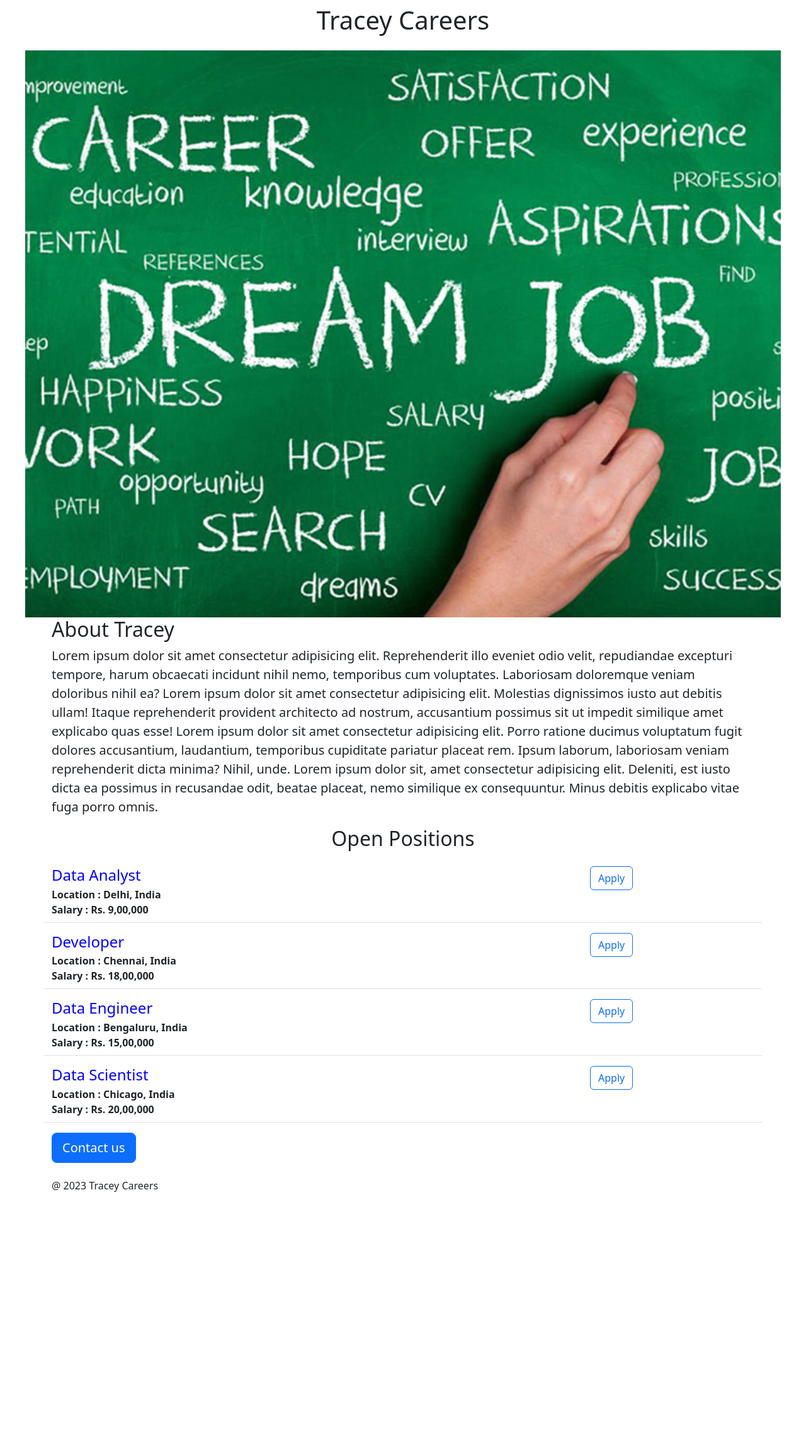
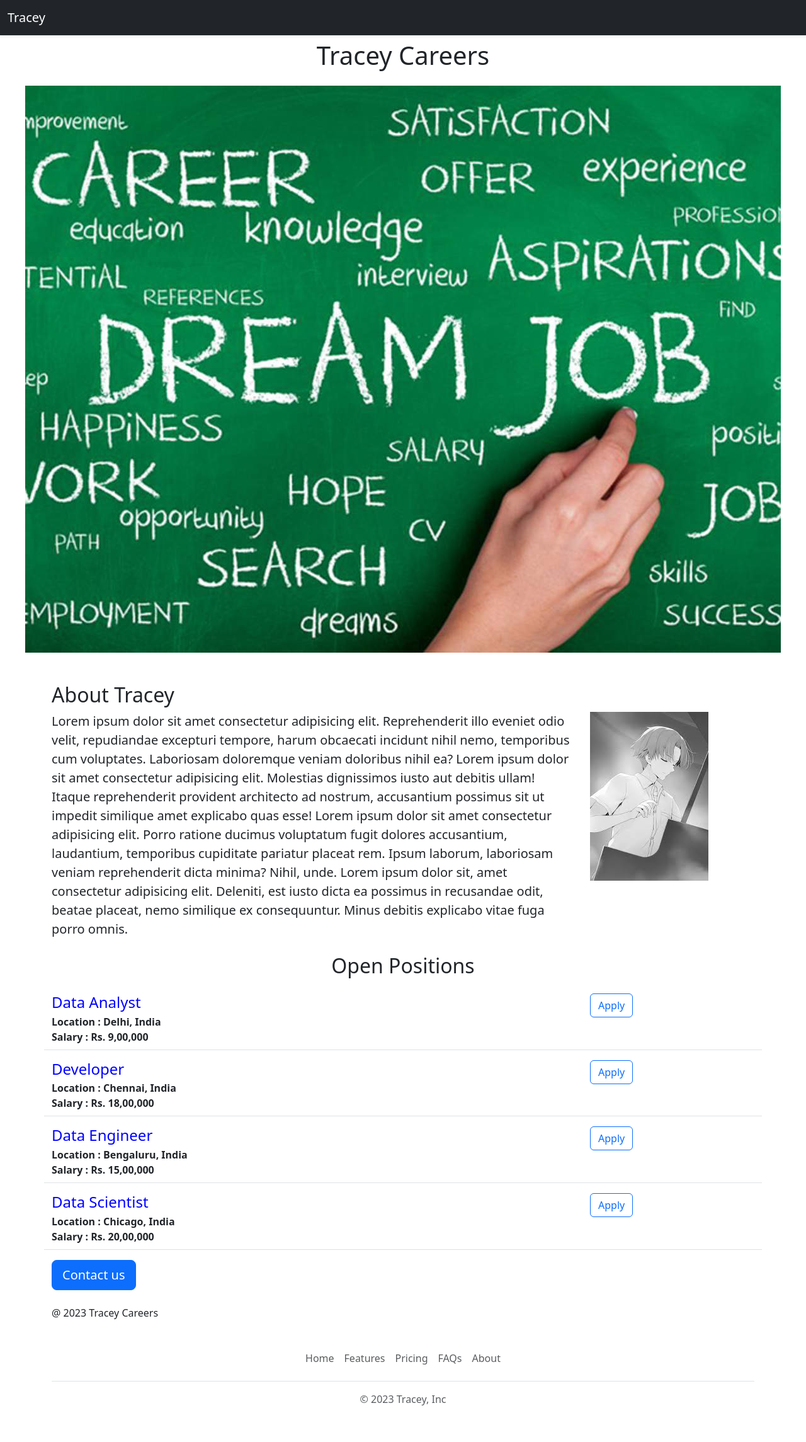
Before and after one commit to karthik-369/flaskWithMysql, a Flask app: page / in a window 1280 px wide. Shown: the whole page at 63% size. Before the commit the page ends 1892 px from the top, so only its background shows below. Run offline with Flask 2, Linux system fonts and the light colour scheme.

Commit message:
after hosting

```diff
--- /dev/null
+++ b/templates/footer.html
@@ -0,0 +1,12 @@
+<div class="container">
+    <footer class="py-3 my-4">
+      <ul class="nav justify-content-center border-bottom pb-3 mb-3">
+        <li class="nav-item"><a href="#" class="nav-link px-2 text-muted">Home</a></li>
+        <li class="nav-item"><a href="#" class="nav-link px-2 text-muted">Features</a></li>
+        <li class="nav-item"><a href="#" class="nav-link px-2 text-muted">Pricing</a></li>
+        <li class="nav-item"><a href="#" class="nav-link px-2 text-muted">FAQs</a></li>
+        <li class="nav-item"><a href="#" class="nav-link px-2 text-muted">About</a></li>
+      </ul>
+      <p class="text-center text-muted">&copy; 2023 Tracey, Inc</p>
+    </footer>
+  </div>
--- a/templates/home.html
+++ b/templates/home.html
@@ -46,6 +46,8 @@
     </style> -->
 </head>
 <body>
+    {% include 'nav.html' %}
+
     <h1 class="text-center mt-2 mb-4">Tracey Careers</h1>
     <div align="center">
         <img class="img-fluid" src="static\five-ways-to-build-a-rewarding-career.jpg" alt="Something went wrong" >
@@ -53,13 +55,23 @@
     </div>
     <div class="container">
         <div>
+            <br>
+            <br>
+
             <h2>About Tracey</h1>
+            <div class="row">
+                <div class="col-9">
             <p class="lead">
                 Lorem ipsum dolor sit amet consectetur adipisicing elit. Reprehenderit illo eveniet odio velit, repudiandae excepturi tempore, harum obcaecati incidunt nihil nemo, temporibus cum voluptates. Laboriosam doloremque veniam doloribus nihil ea?
                 Lorem ipsum dolor sit amet consectetur adipisicing elit. Molestias dignissimos iusto aut debitis ullam! Itaque reprehenderit provident architecto ad nostrum, accusantium possimus sit ut impedit similique amet explicabo quas esse!
                 Lorem ipsum dolor sit amet consectetur adipisicing elit. Porro ratione ducimus voluptatum fugit dolores accusantium, laudantium, temporibus cupiditate pariatur placeat rem. Ipsum laborum, laboriosam veniam reprehenderit dicta minima? Nihil, unde.
                 Lorem ipsum dolor sit, amet consectetur adipisicing elit. Deleniti, est iusto dicta ea possimus in recusandae odit, beatae placeat, nemo similique ex consequuntur. Minus debitis explicabo vitae fuga porro omnis.
             </p>
+        </div>
+        <div class="col-3">
+            <img src="static\images.jpg" alt="">
+        </div>
+        </div>
         </div>
         <div>
             <h2 class="text-center mt-2 mb-4">Open Positions</h2>
@@ -72,5 +84,6 @@
             <p class="mt-4"> @ 2023 Tracey Careers</p>
         </div>
     </div>
+    {% include 'footer.html' %}
 </body>
 </html>
--- /dev/null
+++ b/templates/nav.html
@@ -0,0 +1,9 @@
+<nav  class="navbar shadow-sm fixed-top bg-dark">
+    <div class="container-fluid">
+        <a class="navbar-brand" href="#" style="color:white">
+            Tracey
+        </a>
+    </div>
+
+</nav>
+<div style="height:56px"></div>
```
Also changed, not shown: static/images.jpg (added).
